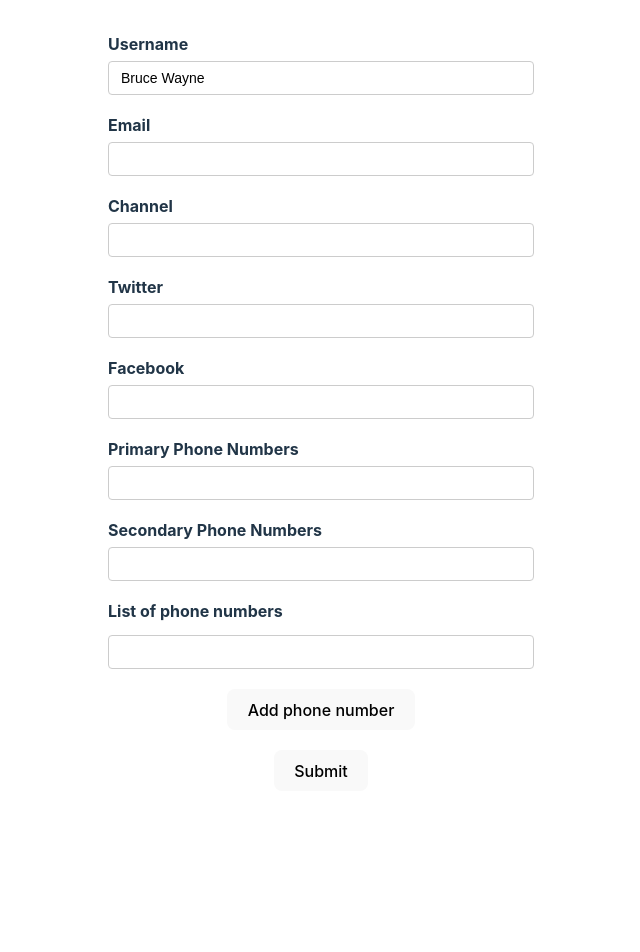
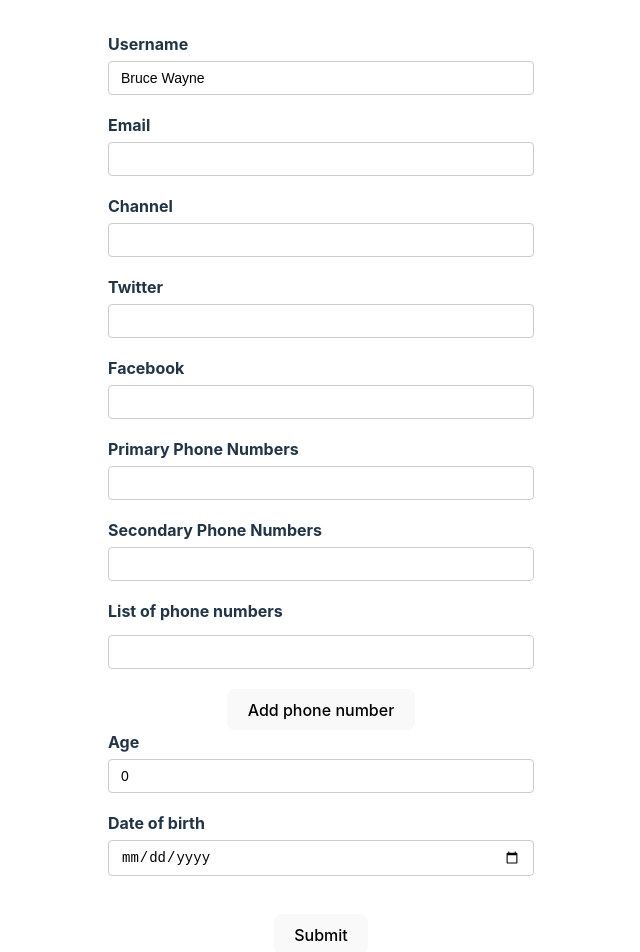
Before and after one commit to nboraxxd/react-hook-form-codevolution, a React (Vite) app: page / in a window 1280 px wide. Shown: the top 952 px of the page, without its empty margins (319-959 px from the left). Before the commit the page ends 823 px from the top, so only its background shows below. Built offline with nearby package versions, Linux system fonts and the light colour scheme.

Commit message:
Numeric and Date Values

```diff
--- a/src/components/YoutubeForm.tsx
+++ b/src/components/YoutubeForm.tsx
@@ -13,6 +13,8 @@ interface IYouTubeForm {
   phNumbers: {
     number: string
   }[]
+  age: number
+  dob: Date
 }
 
 export default function YoutubeForm() {
@@ -32,6 +34,8 @@ export default function YoutubeForm() {
       },
       phoneNumbers: ['', ''],
       phNumbers: [{ number: '' }],
+      age: 0,
+      dob: new Date(),
     },
   })
 
@@ -115,6 +119,20 @@ export default function YoutubeForm() {
           </button>
         </div>
         {/* End Ph Numbers */}
+        {/* Age */}
+        <label htmlFor="age">Age</label>
+        <input type="number" id="age" {...register('age', { valueAsNumber: true, required: 'Age is required' })} />
+        <p className="error">{errors.age?.message}</p>
+        {/* End Age */}
+        {/* DOB */}
+        <label htmlFor="dob">Date of birth</label>
+        <input
+          type="date"
+          id="dob"
+          {...register('dob', { valueAsDate: true, required: 'Date of birth is required' })}
+        />
+        <p className="error">{errors.dob?.message}</p>
+        {/* End DOB */}
         {/* Button */}
         <button className="submit-btn" type="submit">
           Submit
```
